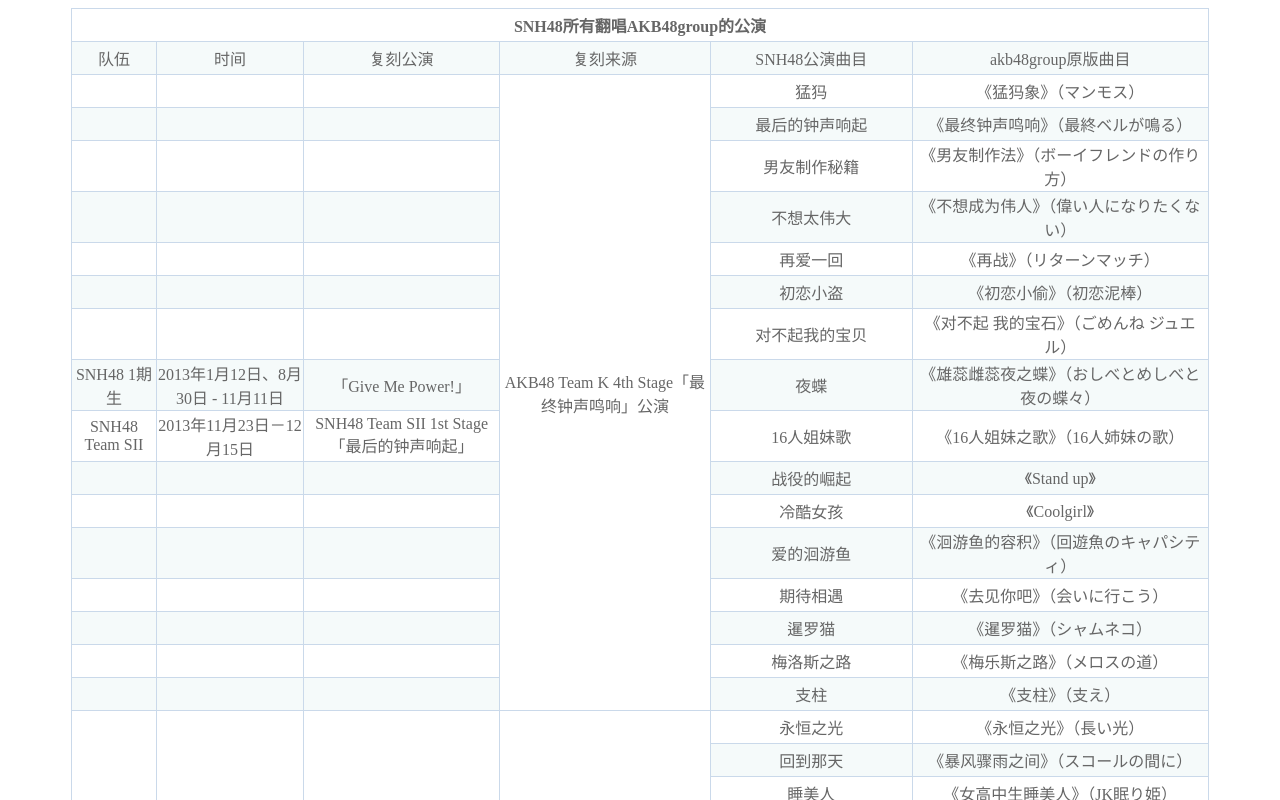
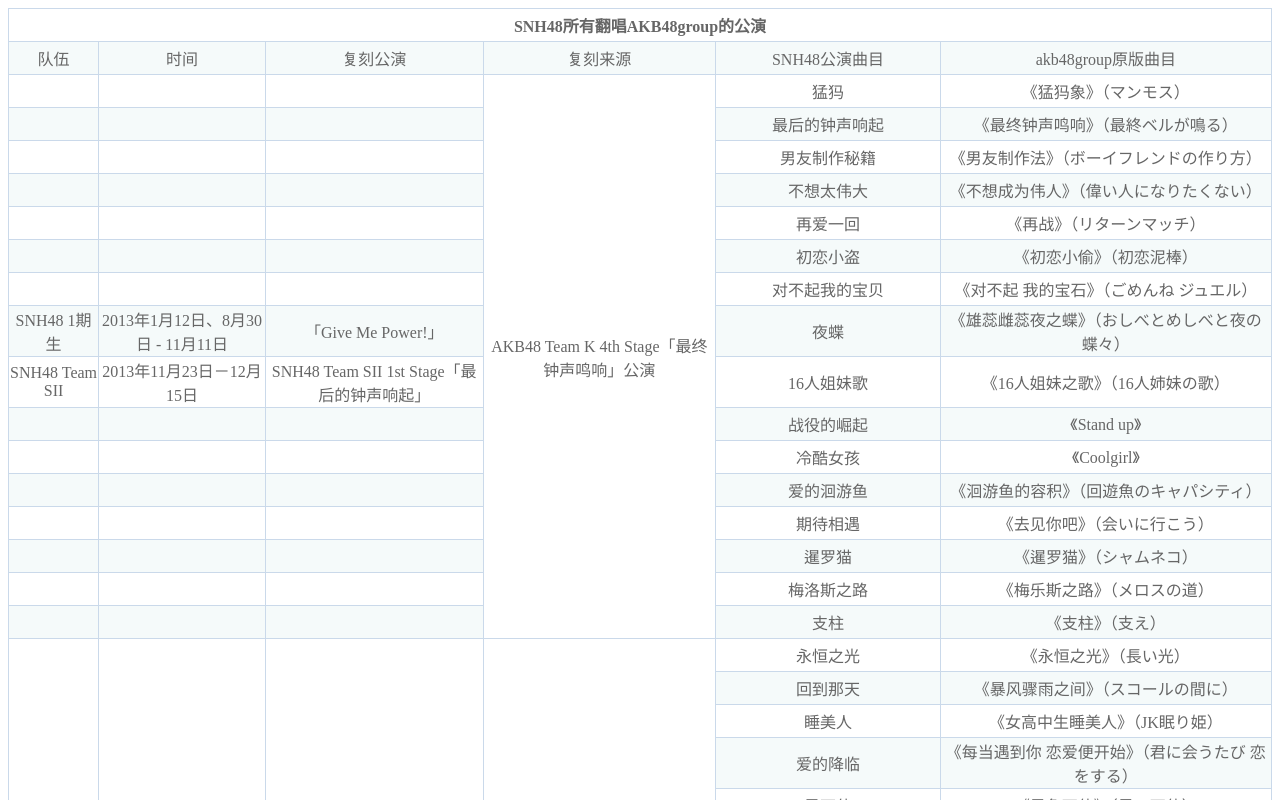
Before and after one commit to liurenjie520/snh48, a plain HTML site: page gy/index.html in a window 1280 px wide. Shown: the top 800 px of the page. Drawn offline with Linux system fonts and the light colour scheme.

Commit message:
Update index.html

```diff
--- a/gy/index.html
+++ b/gy/index.html
@@ -35,7 +35,7 @@
 
 	</body>
 </html>
-<table width="90%" class="table">
+<table class="table">
 	<tr>
 				<th colspan="6">SNH48所有翻唱AKB48group的公演</th>
 
```
